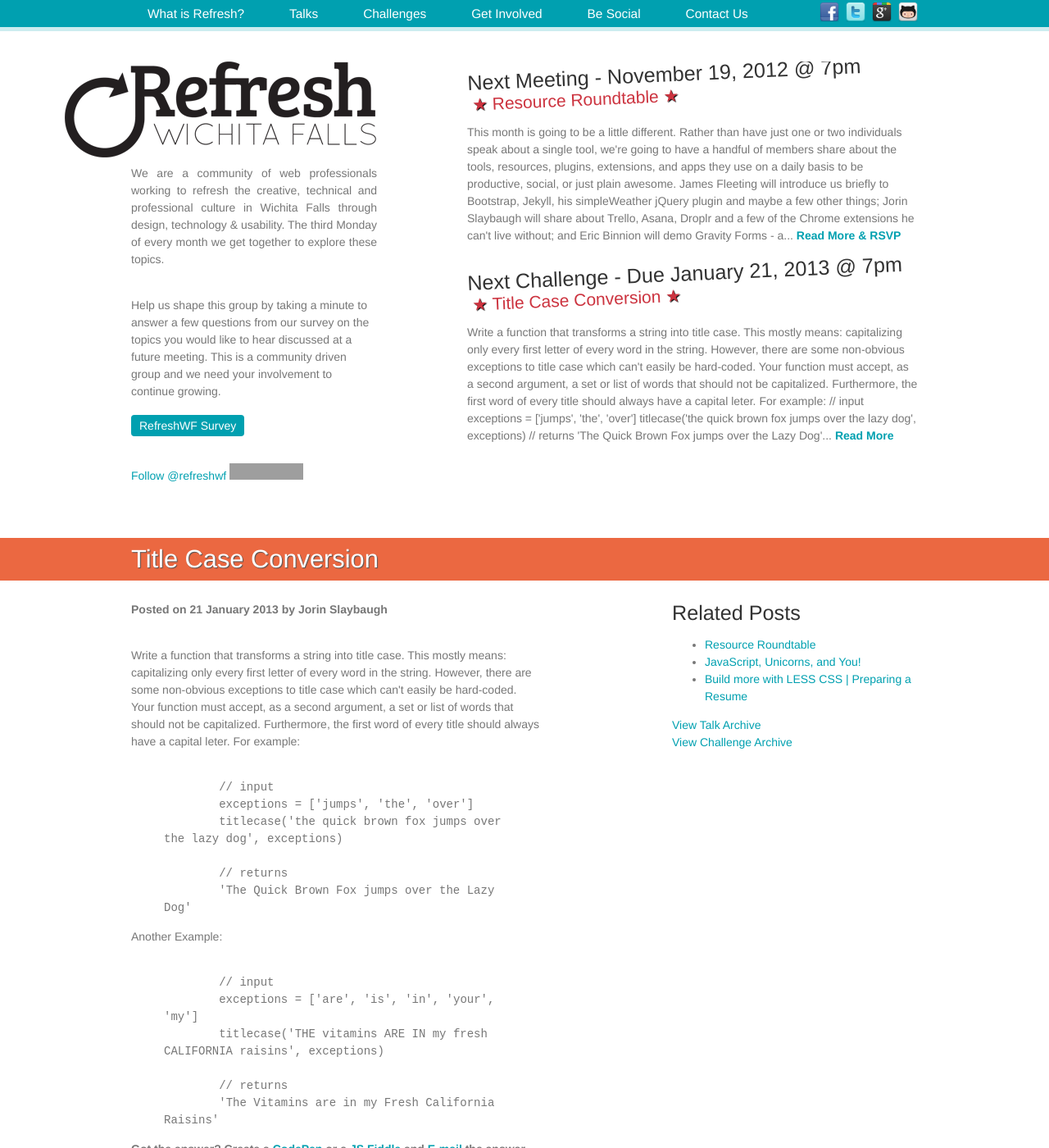
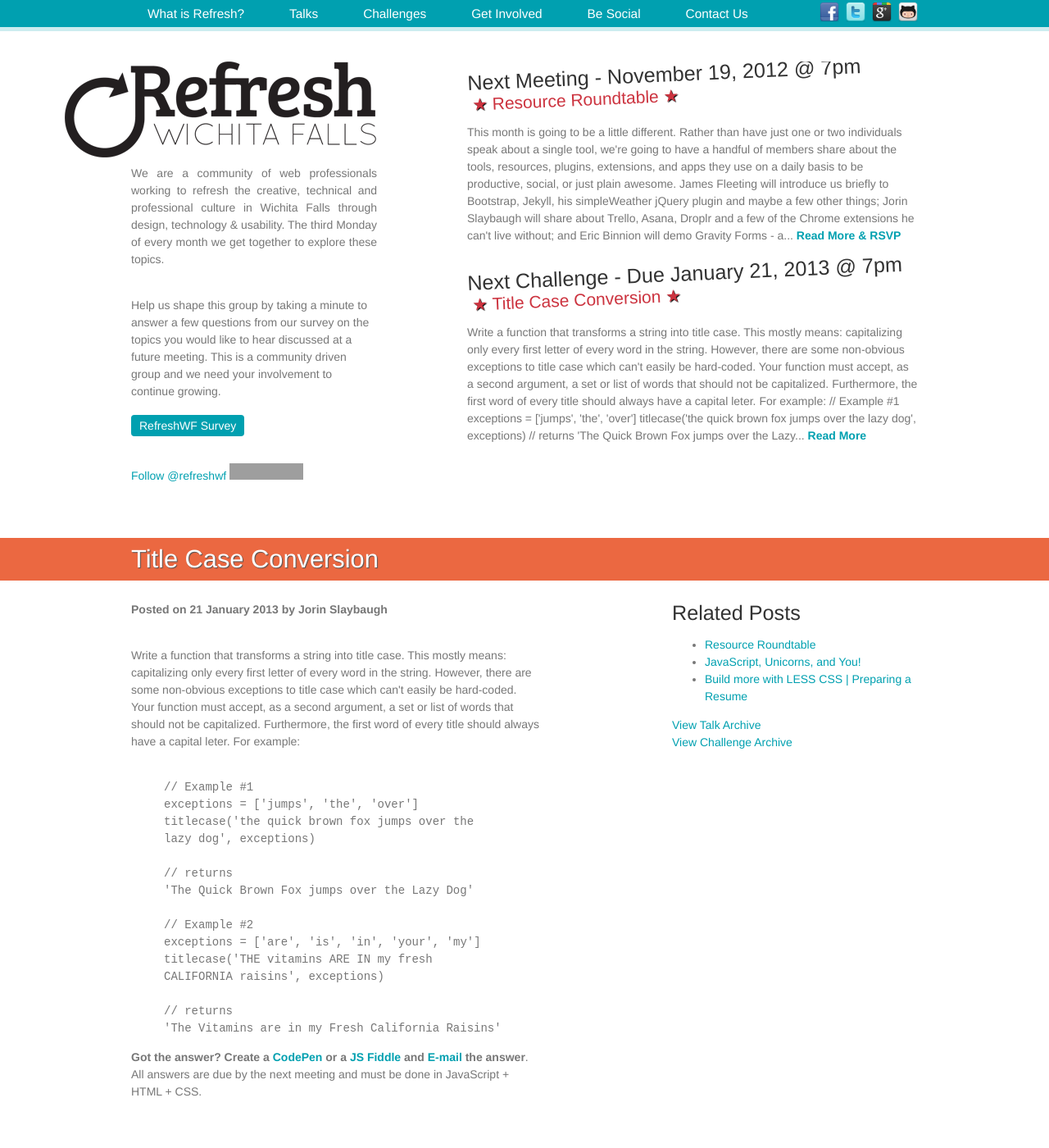
Before and after one commit to refreshwf/refreshwichitafalls.com, a Jekyll site: the page built from _posts/challenges/2013-01-21-title-case-conversion.html, in a window 1280 px wide and 1400 px high. Shown: the whole window at 82% size. Built offline with Jekyll 4.4.1, drawn with Linux system fonts in a browser that asks for light colours; nearby versions of some CDN libraries; comment, search, counter and statistics services are not loaded; grey boxes are pictures that could not be loaded.

Commit message:
minor change to 1/21 challenge

```diff
--- a/_posts/challenges/2013-01-21-title-case-conversion.html
+++ b/_posts/challenges/2013-01-21-title-case-conversion.html
@@ -10,17 +10,14 @@
 <p>Write a function that transforms a string into title case. This mostly means: capitalizing only every first letter of every word in the string. However, there are some non-obvious exceptions to title case which can't easily be hard-coded. Your function must accept, as a second argument, a set or list of words that should not be capitalized. Furthermore, the first word of every title should always have a capital leter. For example:</p>
 {% highlight js %}
 
-	// input
+// Example #1
 exceptions = ['jumps', 'the', 'over']
 titlecase('the quick brown fox jumps over the lazy dog', exceptions)
 
 // returns
 'The Quick Brown Fox jumps over the Lazy Dog'
-{% endhighlight %}
-<p>Another Example:</p>
-{% highlight js %}
 
-	// input
+// Example #2
 exceptions = ['are', 'is', 'in', 'your', 'my']
 titlecase('THE vitamins ARE IN my fresh CALIFORNIA raisins', exceptions)
 
```
Lines whose indentation alone changed are shown as unchanged.
